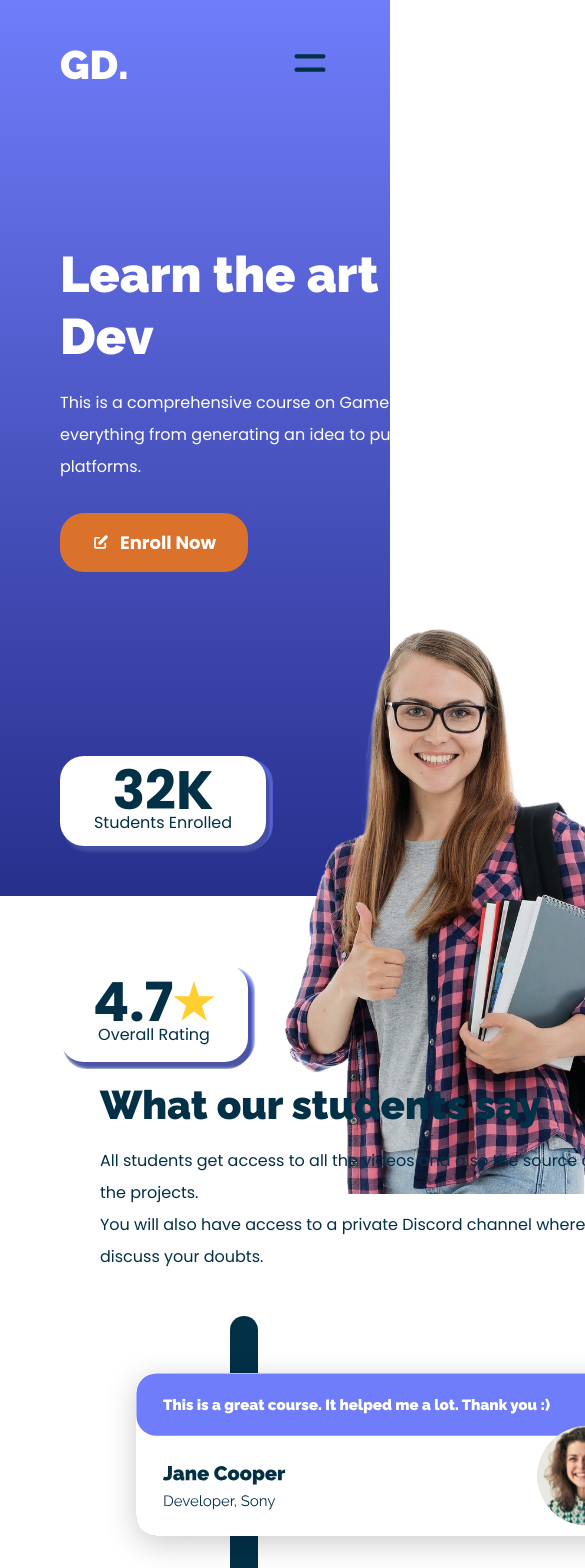
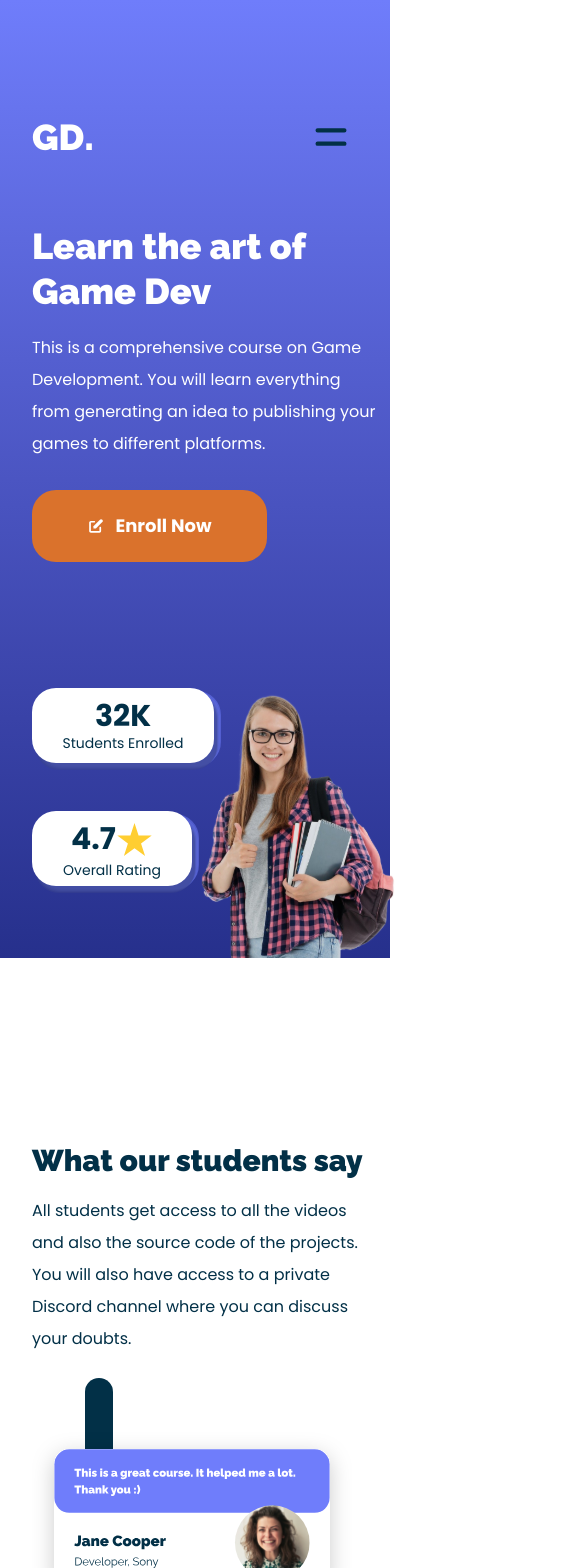
Before and after one commit to KhushitaTank/GD, a React (Create React App) app in the folder client/: page / in a window 390 px wide. Shown: the top 1568 px of the page, 585 px wide, since content can reach past the window. Built offline with nearby package versions, Linux system fonts and the light colour scheme.

Commit message:
first commit

```diff
--- a/client/src/Component/AppSection/app.module.css
+++ b/client/src/Component/AppSection/app.module.css
@@ -71,4 +71,26 @@
 }
 
 @media screen and (max-width: 420px) {
+  .container > h1 {
+    font-family: Raleway;
+    font-size: 30px;
+    font-weight: 900;
+    line-height: 36px;
+    text-align: center;
+  }
+  .container > p {
+    font-family: Poppins;
+    font-size: 16px;
+    font-weight: 400;
+    line-height: 32px;
+    text-align: center;
+  }
+  .AppButtonContainer {
+    flex-direction: column;
+    width: 310px;
+    height: 84px;
+    padding: 12px 31px 12px 31px;
+    gap: 14px;
+    padding-bottom: 100px;
+  }
 }
--- a/client/src/Component/Courses/courses.module.css
+++ b/client/src/Component/Courses/courses.module.css
@@ -79,4 +79,21 @@
 }
 
 @media screen and (max-width: 420px) {
+  .container > h1 {
+    font-family: Raleway;
+    font-size: 30px;
+    font-weight: 900;
+    line-height: 36px;
+    text-align: center;
+  }
+  .coursesDetail,
+  .coursesDetail > img {
+    width: 360px;
+  }
+  .coursesDetail {
+    gap: 60px;
+  }
+  .container > button {
+    left: 68px;
+  }
 }
--- a/client/src/Component/Footer/footer.module.css
+++ b/client/src/Component/Footer/footer.module.css
@@ -99,4 +99,45 @@
     flex-direction: column;
     border-radius: 8px;
   }
+  .listContainer {
+    padding: 60px 120px;
+    justify-content: center;
+    align-items: center;
+    gap: 40px;
+  }
+  .listContainer > ul {
+    display: flex;
+    justify-content: center;
+    width: 100%;
+    align-items: center;
+    flex-direction: column;
+    gap: 9px;
+  }
+  .listContainer > ul > lh,
+  .listContainer > ul > li,
+  .applist > li {
+    padding: 0px;
+  }
+  .applist {
+    display: flex;
+    justify-content: center;
+    align-items: center;
+    gap: 10px;
+    padding: 0px;
+  }
+  .inputContainer {
+    width: 358px;
+    height: 32px;
+    flex-direction: column;
+    gap: 10px;
+  }
+  .info {
+    padding: 0px;
+    padding-bottom: 70px;
+    font-family: Poppins;
+    font-size: 14px;
+    font-weight: 400;
+    line-height: 28px;
+    text-align: center;
+  }
 }
--- a/client/src/Component/HeroSection/heroSection.module.css
+++ b/client/src/Component/HeroSection/heroSection.module.css
@@ -21,6 +21,7 @@
 @media screen and (max-width: 420px) {
   .container {
     height: 896px;
+    padding: 62px 32px 0px 32px;
   }
 }
 
--- a/client/src/Component/Navbar/navbar.module.css
+++ b/client/src/Component/Navbar/navbar.module.css
@@ -41,11 +41,13 @@
 }
 
 @media screen and (max-width: 840px) {
-  .linksContainer {
+  .linksContainer,
+  .visibleLinkContainer {
     gap: 12px;
   }
 
-  .linksContainer > button {
+  .linksContainer > button,
+  .visibleLinkContainer > button {
     height: 24px;
     padding: 12px 20px 12px 20px;
   }
@@ -53,6 +55,12 @@
 @media screen and (max-width: 420px) {
   .container {
     position: relative;
+  }
+  .container > h1 {
+    font-family: Raleway;
+    font-size: 36px;
+    font-weight: 900;
+    line-height: 42.26px;
   }
   .visibleLinkContainer {
     display: none;
@@ -72,5 +80,8 @@
   .burgerButton {
     all: unset;
     display: inline-block;
+    width: 40px;
+    height: 40px;
+    padding: 13.33px 6.67px 13.33px 6.67px;
   }
 }
--- a/client/src/Component/Section/section.module.css
+++ b/client/src/Component/Section/section.module.css
@@ -142,5 +142,84 @@
     padding-top: 40px;
   }
 }
+
 @media screen and (max-width: 420px) {
+  .descriptionContainer > h1 {
+    font-family: Raleway;
+    font-size: 36px;
+    font-weight: 900;
+    line-height: 45px;
+  }
+  .descriptionContainer {
+    padding: 53px 0px 0px 0px;
+    width: 350px;
+  }
+  .descriptionContainer > button {
+    padding: 12px 32px 12px 32px;
+    gap: 10px;
+    border-radius: 24px;
+    width: 171px;
+    height: 48px;
+  }
+  .ratingImageContainer {
+    width: 192px;
+    border-radius: 24px;
+  }
+  .studentEnrolledContainer > h1 {
+    font-family: Poppins;
+    font-size: 30px;
+    font-weight: 700;
+    line-height: 37.5px;
+  }
+  .studentEnrolledContainer > p {
+    font-family: Poppins;
+    font-size: 14px;
+    font-weight: 400;
+    line-height: 17.5px;
+    text-align: left;
+  }
+  .studentEnrolledContainer {
+    width: 182px;
+    height: 75px;
+  }
+  .overallRatingContainer {
+    width: 160px;
+    height: 75px;
+    margin-top: 48px;
+  }
+  .overallRatingContainer > h1 {
+    display: flex;
+    justify-content: center;
+    align-items: center;
+    font-family: Poppins;
+    font-size: 30px;
+    font-weight: 700;
+  }
+  .overallRatingContainer > h1 > img {
+    width: 35px;
+    height: 35px;
+    top: 761px;
+    left: 124px;
+    padding: 1.64px 1.09px 1.64px 1.09px;
+  }
+  .overallRatingContainer > p {
+    font-family: Poppins;
+    font-size: 14px;
+    font-weight: 400;
+    line-height: 17.5px;
+    text-align: left;
+  }
+  .ratingContainer {
+    margin-top: 126px;
+    position: relative;
+  }
+  .heroImage {
+    position: absolute;
+    top: 648px;
+    left: 196px;
+  }
+  .heroImage > img {
+    width: 207px;
+    height: 270px;
+  }
 }
--- a/client/src/Component/Testimonials/testimonials.module.css
+++ b/client/src/Component/Testimonials/testimonials.module.css
@@ -139,4 +139,48 @@
   }
 }
 @media screen and (max-width: 420px) {
+  .infoDetailsContainer > h1 {
+    font-family: Raleway;
+    font-size: 30px;
+    font-weight: 900;
+    line-height: 36px;
+    text-align: left;
+  }
+  .infoDetailsContainer > p {
+    font-family: Poppins;
+    font-size: 16px;
+    font-weight: 400;
+    line-height: 32px;
+    text-align: left;
+  }
+  .container {
+    padding: 100px 32px;
+  }
+  .infoDetailsContainer {
+    width: 332px;
+  }
+  .desktopMobileView {
+    display: inline-block;
+  }
+  .tabletpersonDetails {
+    display: none;
+  }
+  .Testimonials1,
+  .personDetails .Testimonials2 {
+    width: 320px;
+  }
+  .personDetails {
+    width: 320px;
+    height: 510px;
+  }
+  .line {
+    width: 28px;
+    height: 484px;
+    /* top: 1244px; */
+    left: 53px;
+    border-radius: 24px;
+  }
+  .container > button {
+    left: 150px;
+  }
 }
```
